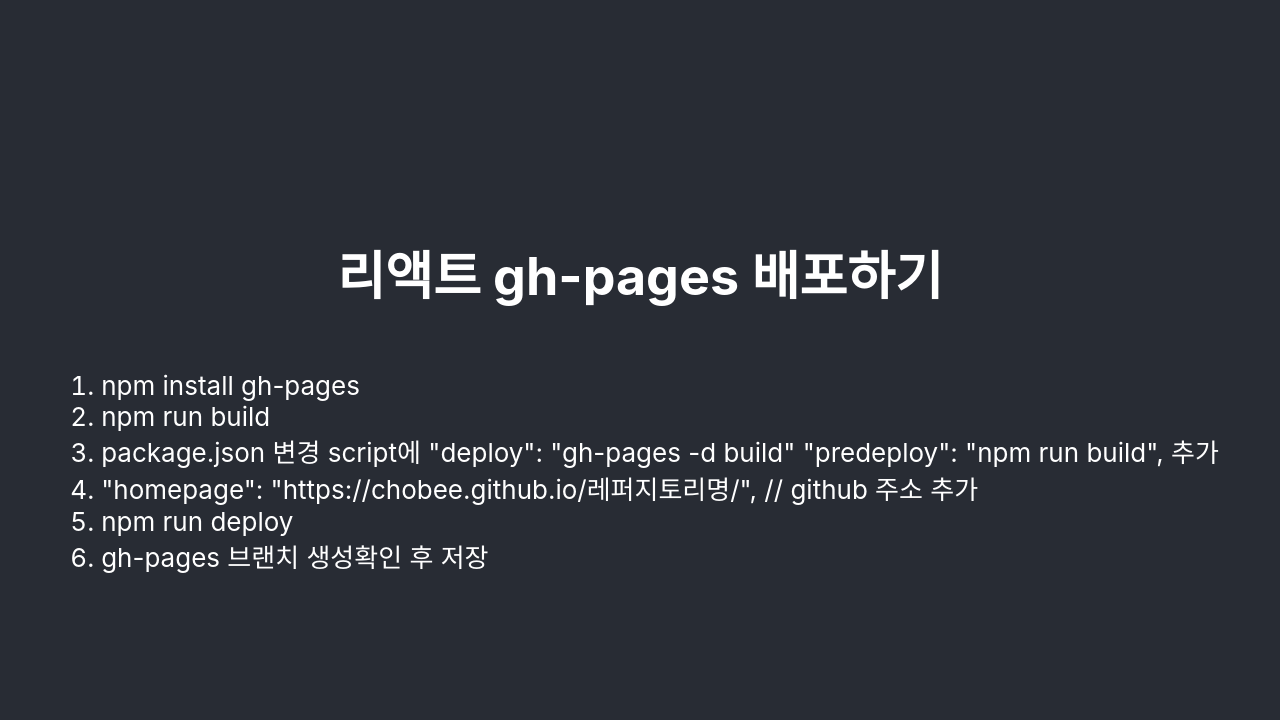
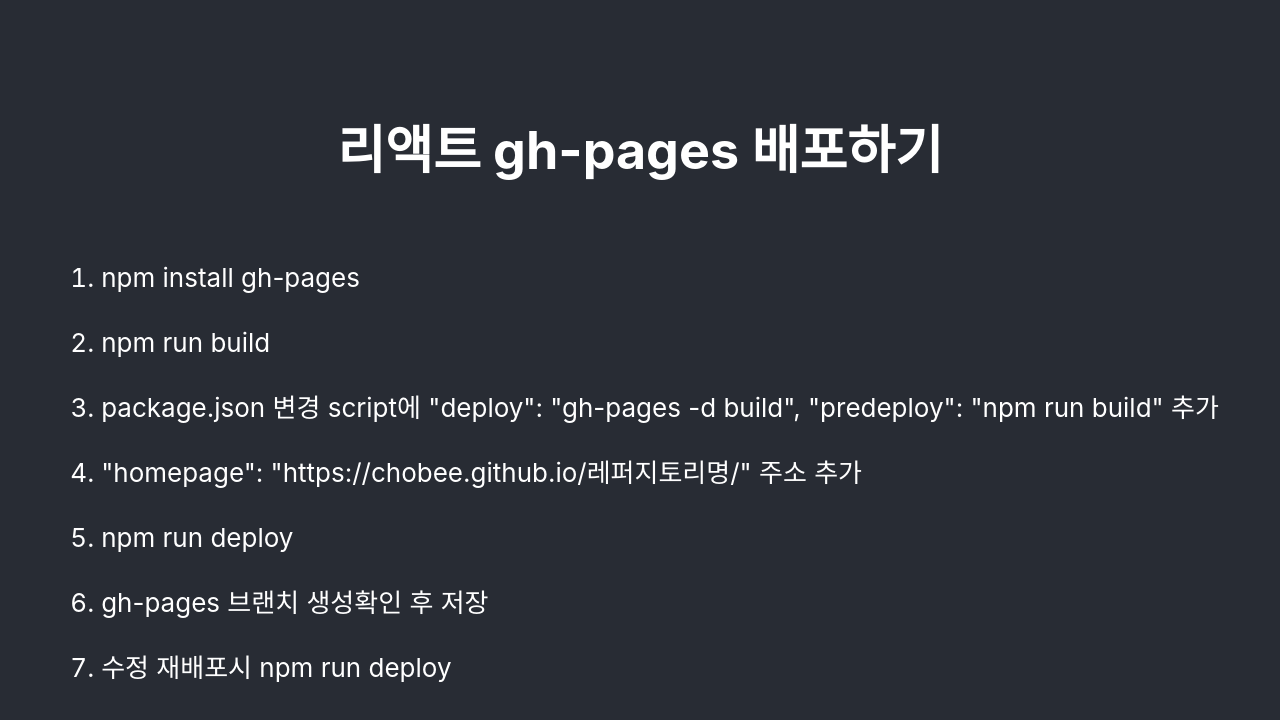
Before and after one commit to chobee81/chobee.github.io, a React (Create React App) app: page / in a window 1280 px wide. Shown: the top 720 px of the page. Built offline with nearby package versions, Linux system fonts and the light colour scheme.

Commit message:
css 변경2

```diff
--- a/src/App.css
+++ b/src/App.css
@@ -25,6 +25,7 @@
 }
 
 .App-header ol {
+  line-height: 2.5;
   text-align: left;
 }
 
--- a/src/App.js
+++ b/src/App.js
@@ -10,13 +10,14 @@ function App() {
           <li>npm run build</li>
           <li>package.json 변경
               script에
-                "deploy": "gh-pages -d build"
-                "predeploy": "npm run build",
+                "deploy": "gh-pages -d build",
+                "predeploy": "npm run build"
                추가
           </li>
-          <li>"homepage": "https://chobee.github.io/레퍼지토리명/", // github 주소 추가</li>
+          <li>"homepage": "https://chobee.github.io/레퍼지토리명/" 주소 추가</li>
           <li>npm run deploy</li>
           <li>gh-pages 브랜치 생성확인 후 저장</li>
+          <li>수정 재배포시 npm run deploy</li>
         </ol>
       </header>
     </div>
```
